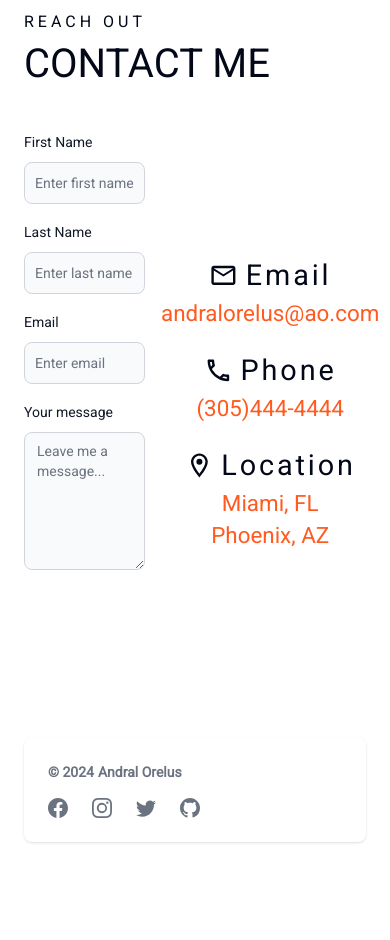
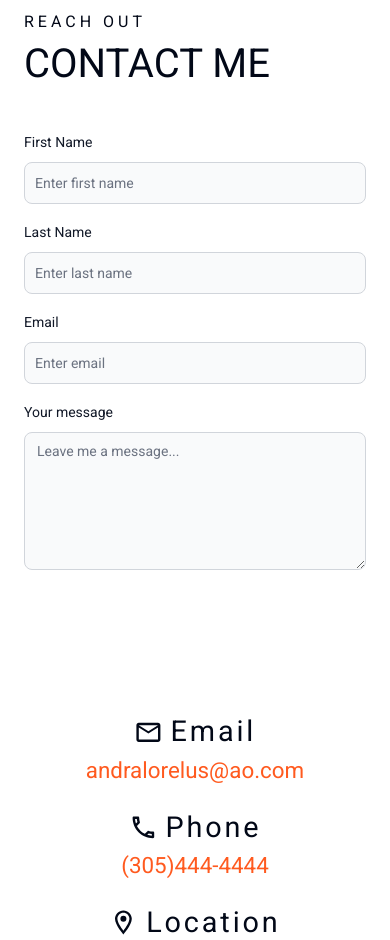
Before and after one commit to andralandrizzy/a47, a Next.js app: page / in a window 390 px wide. Shown: the part 11060-12000 px from the top of the page. Before the commit the page ends 11926 px from the top, so only its background shows below. Built offline with nearby package versions, Linux system fonts and the light colour scheme.

Commit message:
contact form added

```diff
--- a/components/Contact.jsx
+++ b/components/Contact.jsx
@@ -8,7 +8,7 @@ const Contact = () => {
         <section id="contact" className="bg-white w-full dark:bg-gray-900 mx-auto">
             <div className="max-w-[1920px] p-6">
                 <SectionIntro subtitle="Reach out" title="Contact me" />
-                <div className="w-full flex gap-4 my-4">
+                <div className="w-full lg:flex gap-4 my-4">
                     <form className="form w-full">
                         <div className="mb-4">
                             <div className="mb-2 block">
@@ -50,7 +50,7 @@ const Contact = () => {
                     focus:outline-none focus:ring-orange-300 font-medium rounded-lg text-sm px-8 py-4 mt-4 text-center
                     dark:orange-600 dark:hover:bg-orange-700 dark:focus:ring-orange-800">Send Message</button>
                     </form>
-                    <div className="w-full flex flex-col text-center items-center justify-center">
+                    <div className="mt-[3.5rem] lg:mt-0 w-full flex flex-col text-center items-center justify-center">
                         <div className="email">
                             <div className="flex items-center justify-center text-[1.8rem]">
                                 <MdOutlineEmail /><h2 className="ml-2 tracking-widest dark:text-white"> Email</h2>
```
